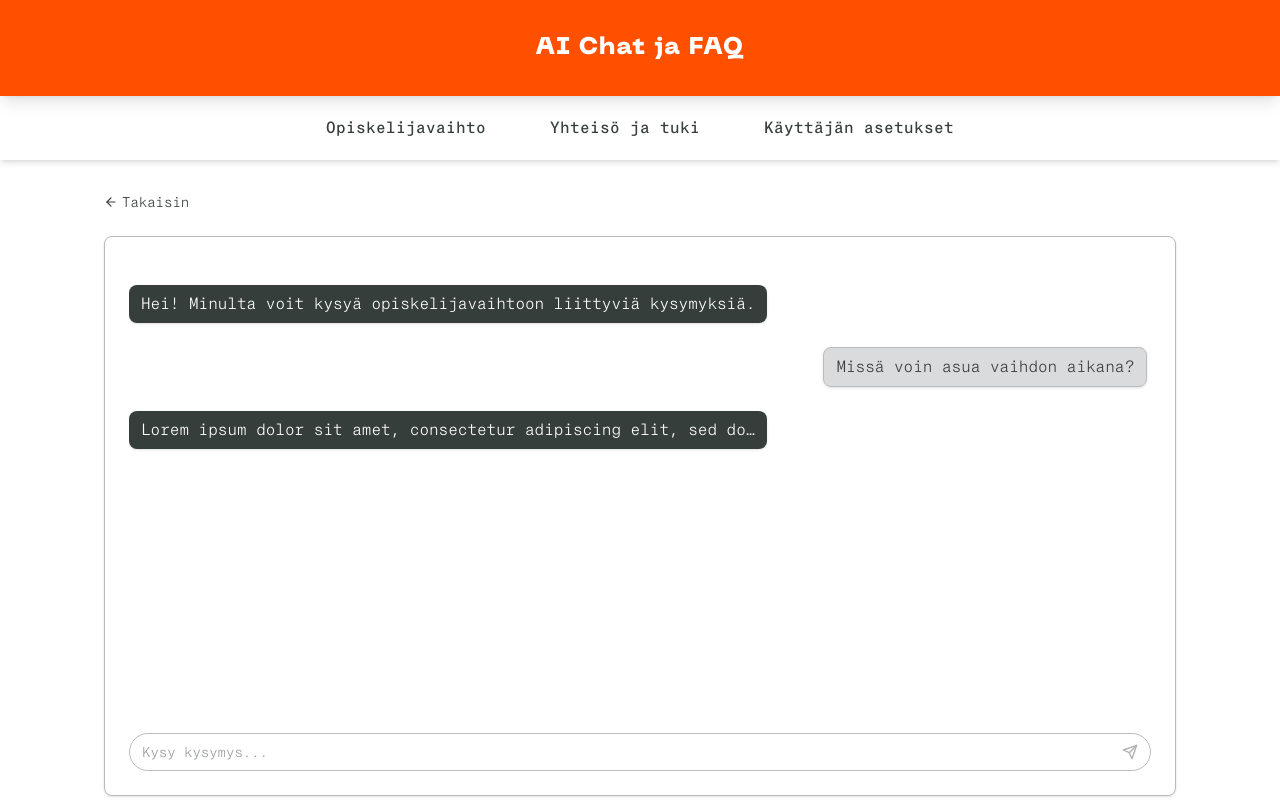
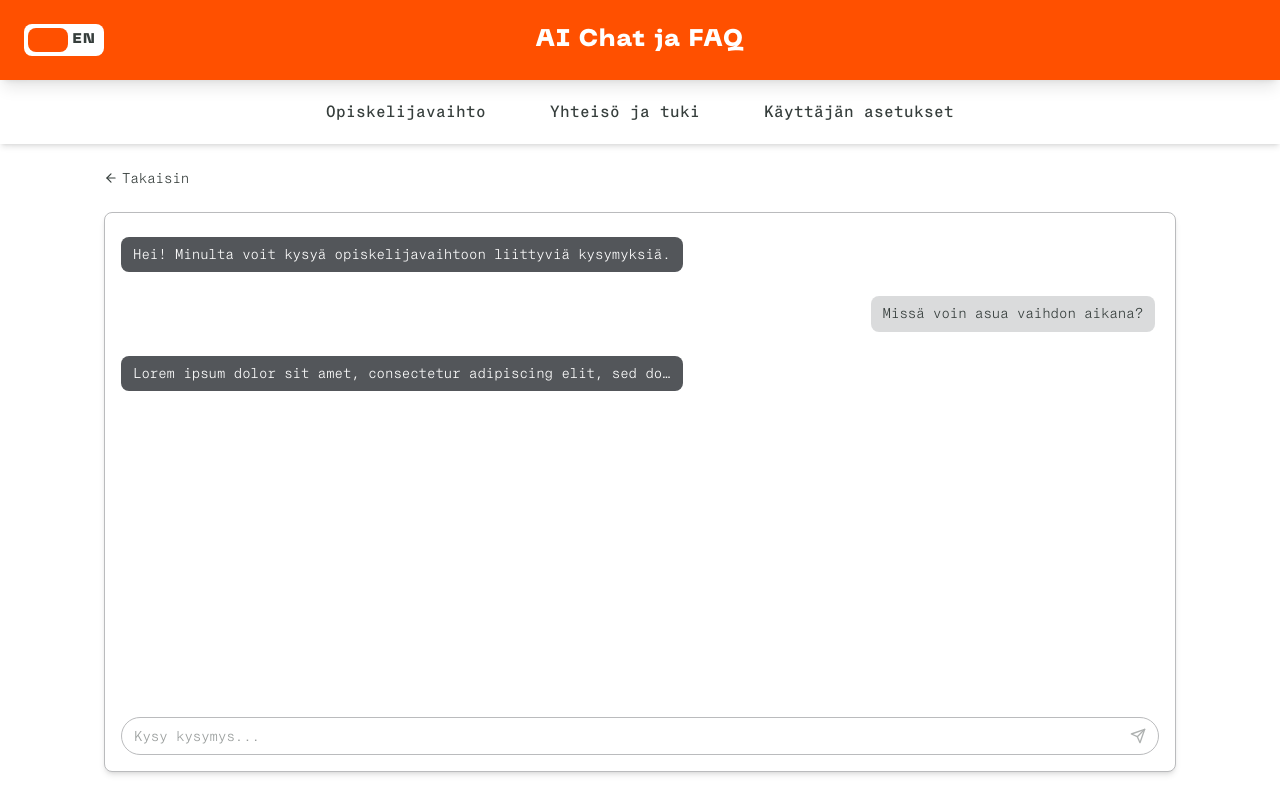
Before and after one commit to karripar/va-frontend, a Next.js app: page /ai-chat in a window 1280 px wide. Shown: the top 800 px of the page. Built offline with nearby package versions, Linux system fonts and the light colour scheme.

Commit message:
few fixes w navigation

```diff
--- a/src/app/ai-chat/page.tsx
+++ b/src/app/ai-chat/page.tsx
@@ -74,11 +74,11 @@ export default function AIChatPage() {
 
         {/* Chat card */}
         <div
-          className="rounded-lg border border-[var(--va-border)] shadow-sm p-4 sm:p-6 flex flex-col min-h-[45vh] sm:min-h-[55vh] lg:min-h-[65vh] xl:min-h-[70vh]"
+          className="rounded-lg border border-[var(--va-border)] shadow-md pb-4 px-4 flex flex-col min-h-[45vh] sm:min-h-[55vh] lg:min-h-[65vh] xl:min-h-[70vh]"
           style={{ backgroundColor: "var(--va-card)" }}
         >
           {/* Messages */}
-          <div ref={listRef} className="flex-1 overflow-y-auto pr-1">
+          <div ref={listRef} className="flex-1 overflow-y-auto pr-1 md:text-md text-sm">
             {messages.map((m, i) => {
               const prev = messages[i - 1];
               const groupStart = !prev || prev.role !== m.role;
@@ -105,8 +105,8 @@ export default function AIChatPage() {
             <input
               value={msg}
               onChange={(e) => setMsg(e.target.value)}
+              className="flex-1 bg-transparent outline-none text-sm text-[var(--typography)]"
               placeholder="Kysy kysymys..."
-              className="flex-1 bg-transparent outline-none text-sm"
               aria-label="Kirjoita viesti"
             />
             <button
@@ -146,7 +146,6 @@ function FAQItem({ title }: { title: string }) {
     <button
       className="w-full text-left rounded-lg px-4 py-3 shadow-sm hover:shadow transition flex items-center justify-between"
       style={{
-        borderColor: "var(--va-grey)",
         backgroundColor: "var(--va-orange-50)",
         color: "var(--typography)",
       }}
@@ -159,16 +158,15 @@ function FAQItem({ title }: { title: string }) {
 
 function MessageBubble({ role, text }: { role: Role; text: string }) {
   const base =
-    "w-fit max-w-[96%] sm:max-w-[88%] lg:max-w-[72ch] px-3 py-2 rounded-lg shadow-sm whitespace-pre-wrap break-words leading-snug";
+    "w-fit max-w-[96%] sm:max-w-[88%] lg:max-w-[72ch] px-3 py-2 rounded-lg whitespace-pre-wrap break-words leading-snug";
   if (role === "user") {
     return (
       <div className="ml-auto flex justify-end">
         <div
-          className={`${base} border`}
+          className={`${base}`}
           style={{
             backgroundColor: "var(--va-grey-50)",
             color: "var(--typography)",
-            borderColor: "var(--va-grey)",
           }}
         >
           {text}
@@ -180,7 +178,7 @@ function MessageBubble({ role, text }: { role: Role; text: string }) {
     <div
       className={`${base}`}
       style={{
-        backgroundColor: "var(--dark-grey)",
+        backgroundColor: "var(--va-dark-grey)",
         color: "var(--background)",
       }}
     >
@@ -196,7 +194,7 @@ function TypingBubble() {
       style={{
         backgroundColor: "var(--va-grey-50)",
         color: "var(--typography)",
-        borderColor: "var(--va-grey)",
+        borderColor: "var(--va-grey-50)",
       }}
     >
       <span className="inline-flex items-center gap-1 align-middle">
@@ -213,7 +211,7 @@ function Dot({ className = "" }: { className?: string }) {
   return (
     <span
       className={`inline-block h-1.5 w-1.5 rounded-full animate-bounce ${className}`}
-      style={{ backgroundColor: "var(--typography)" }}
+      style={{ backgroundColor: "var(--va-dark-grey)" }}
       aria-hidden
     />
   );
--- /dev/null
+++ b/src/app/components/LanguageToggle.tsx
@@ -0,0 +1,50 @@
+import React, { useState } from "react";
+
+function ToggleSwitch({ isMobileMenu = false }: { isMobileMenu?: boolean }) {
+  // FI is default language
+  const [isEn, setIsEn] = useState(false);
+
+  const handleToggle = () => {
+    setIsEn((prevState) => !prevState);
+  };
+
+  return (
+    <div className={isMobileMenu ? "" : "absolute left-0 top-6 md:ml-6 ml-4"}>
+      <button
+        onClick={handleToggle}
+        className="relative inline-flex h-8 w-20 items-center transition-colors duration-200 px-1 rounded-lg bg-[var(--background)]"
+        aria-label={`Switch to ${isEn ? "Finnish" : "English"}`}
+      >
+        {/* FI Label */}
+        <span
+          className="absolute left-2 text-sm transition-colors duration-200 text-[var(--typography)]"
+          style={{
+            fontFamily: "var(--font-machina-bold)",
+          }}
+        >
+          FI
+        </span>
+
+        {/* EN Label */}
+        <span
+          className="absolute right-2 text-sm transition-colors duration-200 text-[var(--typography)]"
+          style={{
+            fontFamily: "var(--font-machina-bold)",
+          }}
+        >
+          EN
+        </span>
+
+        {/* Slider */}
+        <span
+          className={`inline-block h-6 w-10 transform rounded-lg transition-transform duration-200 ${
+            isEn ? "translate-x-8" : "translate-x-0"
+          }`}
+          style={{ backgroundColor: "var(--va-orange)" }}
+        />
+      </button>
+    </div>
+  );
+}
+
+export default ToggleSwitch;
--- a/src/app/components/NavBar.tsx
+++ b/src/app/components/NavBar.tsx
@@ -4,6 +4,7 @@ import Link from "next/link";
 import { usePathname } from "next/navigation";
 import React, { useState } from "react";
 import { FiMenu, FiX } from "react-icons/fi";
+import ToggleSwitch from "./LanguageToggle";
 
 // navigaation kategoriat
 const navigationCategories = [
@@ -68,15 +69,16 @@ const Navbar = () => {
 
   return (
     <>
-      {/* mobile hamburger for small screens */}
-      <header className="sticky top-0 z-30 bg-[var(--va-orange)] text-[var(--background)] text-xl">
-        <div className="mx-auto px-4 h-20 flex items-center justify-between md:hidden">
+      {/* Mobile header */}
+      <div className="md:hidden sticky top-0 z-50">
+        <header className="bg-[var(--va-orange)] text-[var(--background)] text-xl">
+          <div className="mx-auto px-4 h-20 flex items-center justify-between">
             <button
               aria-label={mobileMenuOpen ? "Sulje valikko" : "Avaa valikko"}
-            className="p-2 -ml-2"
+              className="p-2 -ml-2 z-60"
               onClick={() => setMobileMenuOpen(!mobileMenuOpen)}
             >
-            {mobileMenuOpen ? <FiX size={24} /> : <FiMenu size={24} />}
+              {mobileMenuOpen ? "" : <FiMenu size={26} />}
             </button>
             <div
               className="tracking-wide text-md"
@@ -86,98 +88,25 @@ const Navbar = () => {
             </div>
             <div className="w-6" />
           </div>
+        </header>
+      </div>
 
-        {/* Header */}
+      {/* Desktop header and navigation*/}
+      <div className="hidden md:block sticky top-0 z-50 bg-[var(--background)]">
         <div
-          className="hidden md:block px-6 py-8 text-center sm:text-2xl text-md shadow-lg tracking-wider"
+          className="px-6 py-6 text-center sm:text-2xl text-md shadow-lg tracking-wider relative"
           style={{
             color: "var(--background)",
             backgroundColor: "var(--va-orange)",
             fontFamily: "var(--font-machina-bold)",
           }}
         >
+          <ToggleSwitch />
           {currentPageInfo.page}
         </div>
-      </header>
 
-      {/* Hamburger menu */}
-      {mobileMenuOpen && (
         <div
-          className="fixed inset-0 z-30 md:hidden"
-          onClick={closeMobileMenu}
-          aria-hidden
-        />
-      )}
-      <aside
-        className={`md:hidden fixed z-40 top-0 left-0 h-full w-[280px] bg-[var(--background)] shadow-lg transform transition-transform duration-200 ease-out ${
-          mobileMenuOpen ? "translate-x-0" : "-translate-x-full"
-        }`}
-        aria-label="Sivunavigaatio"
-      >
-        <div
-          className="h-20 flex items-center px-4 font-semibold tracking-wide"
-          style={{
-            backgroundColor: "var(--va-orange)",
-            color: "var(--background)",
-            fontFamily: "var(--font-machina-bold)",
-          }}
-        ></div>
-        <nav className="px-4 py-3 space-y-2 overflow-y-auto h-[calc(100%-2rem)]">
-          {allNavLinks.map((link) => (
-            <Link
-              key={link.href}
-              href={link.href}
-              onClick={closeMobileMenu}
-              className={`block px-3 py-2 text-sm font-semibold tracking-wide`}
-              style={{
-                fontFamily: "var(--font-montreal-mono)",
-                textDecoration:
-                  pathname === link.href
-                    ? "underline wavy var(--va-orange-50) .1rem"
-                    : "none",
-                textUnderlineOffset: ".2rem",
-              }}
-              onMouseEnter={(e) => {
-                if (pathname !== link.href) {
-                  e.currentTarget.style.textDecoration =
-                    "underline wavy var(--typography) .1rem";
-                  e.currentTarget.style.textUnderlineOffset = ".2rem";
-                }
-              }}
-              onMouseLeave={(e) => {
-                if (pathname !== link.href) {
-                  e.currentTarget.style.color = "var(--typography)";
-                  e.currentTarget.style.textDecoration = "none";
-                }
-              }}
-            >
-              {link.label}
-            </Link>
-          ))}
-        </nav>
-        <div className="absolute bottom-0 inset-x-0 p-4 border-t">
-          <button
-            className="w-full rounded-full bg-[var(--background)] border px-4 py-2 text-xs font-bold tracking-wide"
-            style={{
-              color: "var(--va-orange)",
-              fontFamily: "var(--font-montreal-mono-medium)",
-            }}
-          >
-            KIRJAUDU ULOS
-          </button>
-          <button
-            aria-label="Sulje valikko"
-            onClick={closeMobileMenu}
-            className="absolute -right-6 bottom-4 bg-[var(--background)] rounded-full p-2 border shadow"
-          >
-            <FiX />
-          </button>
-        </div>
-      </aside>
-
-      {/* Desktop Navigation */}
-      <div
-        className="hidden md:block navbar shadow-md"
+          className="navbar shadow-md bg-[var(--background)]"
           style={{
             color: "var(--typography)",
           }}
@@ -231,7 +160,8 @@ const Navbar = () => {
                             }}
                             onMouseLeave={(e) => {
                               if (pathname !== link.href) {
-                              e.currentTarget.style.color = "var(--typography)";
+                                e.currentTarget.style.color =
+                                  "var(--typography)";
                                 e.currentTarget.style.textDecoration = "none";
                               }
                             }}
@@ -247,6 +177,73 @@ const Navbar = () => {
             ))}
           </div>
         </div>
+      </div>
+
+      {/* Hamburger menu */}
+      {mobileMenuOpen && (
+        <div
+          className="fixed inset-0 z-[55] md:hidden"
+          onClick={closeMobileMenu}
+          aria-hidden
+        />
+      )}
+      <aside
+        className={`md:hidden fixed z-[60] top-0 left-0 h-full w-[280px] bg-[var(--background)] shadow-lg transform transition-transform duration-200 ease-out ${
+          mobileMenuOpen ? "translate-x-0" : "-translate-x-full"
+        }`}
+        aria-label="Sivunavigaatio"
+      >
+        <div
+          className="h-20 flex items-center justify-between px-4 font-semibold tracking-wide"
+          style={{
+            backgroundColor: "var(--va-orange)",
+            color: "var(--background)",
+            fontFamily: "var(--font-machina-bold)",
+          }}
+        >
+          <ToggleSwitch isMobileMenu={true} />
+          <button
+            aria-label="Sulje valikko"
+            onClick={closeMobileMenu}
+            className="p-2"
+          >
+            <FiX size={26} />
+          </button>
+        </div>
+        <nav className="px-4 py-3 space-y-2 overflow-y-auto h-[calc(100%-5rem)]">
+          {allNavLinks.map((link) => (
+            <Link
+              key={link.href}
+              href={link.href}
+              onClick={closeMobileMenu}
+              className={`block px-3 py-2 text-sm tracking-wide`}
+              style={{
+                fontFamily: "var(--font-montreal-mono-medium)",
+                textDecoration:
+                  pathname === link.href
+                    ? "underline wavy var(--va-orange-50) .1rem"
+                    : "none",
+                textUnderlineOffset: ".2rem",
+              }}
+              onMouseEnter={(e) => {
+                if (pathname !== link.href) {
+                  e.currentTarget.style.textDecoration =
+                    "underline wavy var(--typography) .1rem";
+                  e.currentTarget.style.textUnderlineOffset = ".2rem";
+                }
+              }}
+              onMouseLeave={(e) => {
+                if (pathname !== link.href) {
+                  e.currentTarget.style.color = "var(--typography)";
+                  e.currentTarget.style.textDecoration = "none";
+                }
+              }}
+            >
+              {link.label}
+            </Link>
+          ))}
+        </nav>
+      </aside>
     </>
   );
 };
--- a/src/app/globals.css
+++ b/src/app/globals.css
@@ -1,5 +1,5 @@
 @import "tailwindcss";
-@import 'leaflet/dist/leaflet.css';
+@import "leaflet/dist/leaflet.css";
 
 /* Metropolian fontit */
 
@@ -56,7 +56,7 @@
   --va-mint: #8ceba5; /* active menu highlight */
   --va-mint-50: #8ceba587;
   --va-card: #ffffff; /* cards */
-  --dark-grey: #363e3c;
+  --va-dark-grey: #53565a;
   --va-grey: #babbbd;
   --va-grey-50: #babbbd87;
   --va-border: #babbbd; /* border color */
--- a/src/app/layout.tsx
+++ b/src/app/layout.tsx
@@ -27,7 +27,7 @@ export default function RootLayout({
     <html lang="fi">
       <body className={` antialiased`}>
         <Navbar />
-        <main className="mx-auto max-w-6xl my-2">{children}</main>
+        <main className="mx-auto max-w-6xl">{children}</main>
       </body>
     </html>
   );
```
Also changed, not shown: src/app/page.tsx (+5 -4 lines). Lines whose indentation alone changed are shown as unchanged.
